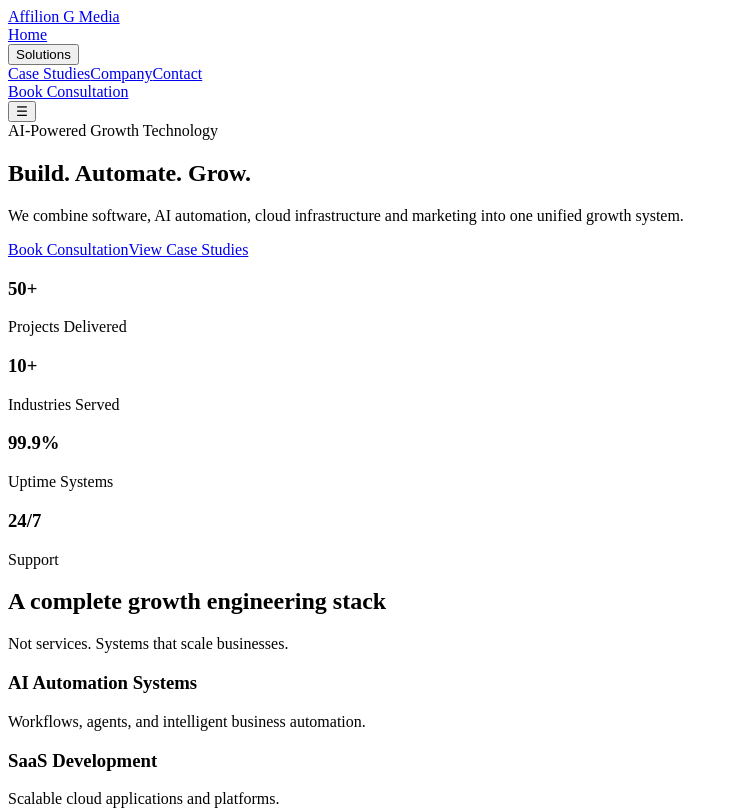
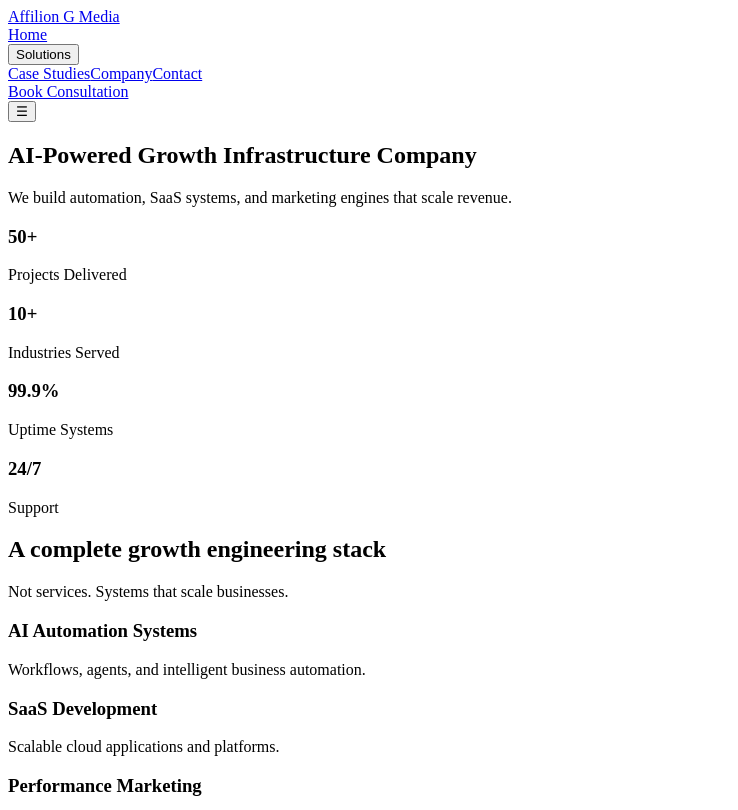
Before and after one commit to priye94/affiliongmedia, a Next.js app: page / in a window 1280 px wide. Shown: the top 810 px of the page, without its empty margins (0-738 px from the left). Built offline with nearby package versions, Linux system fonts and the light colour scheme.

Commit message:
Fix SaaS architecture: clean Hero/HomeClient separation, resolve build issues

```diff
--- a/components/Hero.tsx
+++ b/components/Hero.tsx
@@ -4,90 +4,29 @@
 
 export default function Hero() {
   return (
-    <section className="relative flex items-center justify-center py-32 px-6">
+    <section className="min-h-screen flex items-center justify-center text-center px-6">
 
-      {/* Existing Floating Glow */}
-      <motion.div
-        animate={{
-          y: [0, 20, 0],
-          x: [0, 10, 0],
-        }}
-        transition={{
-          duration: 10,
-          repeat: Infinity,
-          ease: "easeInOut",
-        }}
-        className="absolute top-10 left-1/2 h-[400px] w-[400px] -translate-x-1/2 rounded-full bg-blue-500/20 blur-[120px]"
-      />
-
-      {/* NEW Parallax Glow (Step 7 upgrade) */}
-      <motion.div
-        animate={{ y: [0, -10, 0] }}
-        transition={{
-          duration: 6,
-          repeat: Infinity,
-          ease: "easeInOut",
-        }}
-        className="absolute top-0 left-1/2 h-[500px] w-[500px] -translate-x-1/2 bg-blue-500/10 blur-[140px]"
-      />
-
-      <div className="text-center max-w-4xl">
-
-        <motion.div
-          initial={{ opacity: 0, y: 20 }}
-          whileInView={{ opacity: 1, y: 0 }}
-          viewport={{ once: true }}
-          transition={{ duration: 0.6 }}
-          className="inline-block rounded-full border border-blue-500/30 px-4 py-2 text-sm text-blue-400"
-        >
-          AI-Powered Growth Technology
-        </motion.div>
+      <div className="max-w-4xl">
 
         <motion.h1
-          initial={{ opacity: 0, y: 40 }}
-          whileInView={{ opacity: 1, y: 0 }}
-          viewport={{ once: true }}
-          transition={{ duration: 0.7 }}
-          className="mt-8 text-5xl md:text-7xl font-bold leading-tight"
+          initial={{ opacity: 0, y: 30 }}
+          animate={{ opacity: 1, y: 0 }}
+          className="text-5xl md:text-7xl font-bold"
         >
-          Build.{" "}
-          <span className="text-blue-500">Automate.</span> Grow.
+          AI-Powered Growth Infrastructure Company
         </motion.h1>
 
         <motion.p
-          initial={{ opacity: 0, y: 40 }}
-          whileInView={{ opacity: 1, y: 0 }}
-          viewport={{ once: true }}
-          transition={{ delay: 0.2, duration: 0.7 }}
-          className="mt-8 text-lg text-slate-400"
+          initial={{ opacity: 0 }}
+          animate={{ opacity: 1 }}
+          transition={{ delay: 0.2 }}
+          className="mt-6 text-slate-400 text-lg"
         >
-          We combine software, AI automation, cloud infrastructure and marketing
-          into one unified growth system.
+          We build automation, SaaS systems, and marketing engines that scale revenue.
         </motion.p>
 
-        <motion.div
-          initial={{ opacity: 0, y: 30 }}
-          whileInView={{ opacity: 1, y: 0 }}
-          viewport={{ once: true }}
-          transition={{ delay: 0.3 }}
-          className="mt-10 flex flex-col sm:flex-row gap-4 justify-center"
-        >
-          <a
-            href="/contact"
-            className="rounded-xl bg-blue-600 px-8 py-4 text-white hover:bg-blue-700 transition"
-          >
-            Book Consultation
-          </a>
+      </div>
 
-          <a
-            href="/portfolio"
-            className="rounded-xl border border-slate-700 px-8 py-4 hover:border-blue-500 transition"
-          >
-            View Case Studies
-          </a>
-        </motion.div>
-
-      </div>
     </section>
   );
 }
```
Also changed, not shown: components/HomeClient.tsx (+42 -7 lines).
